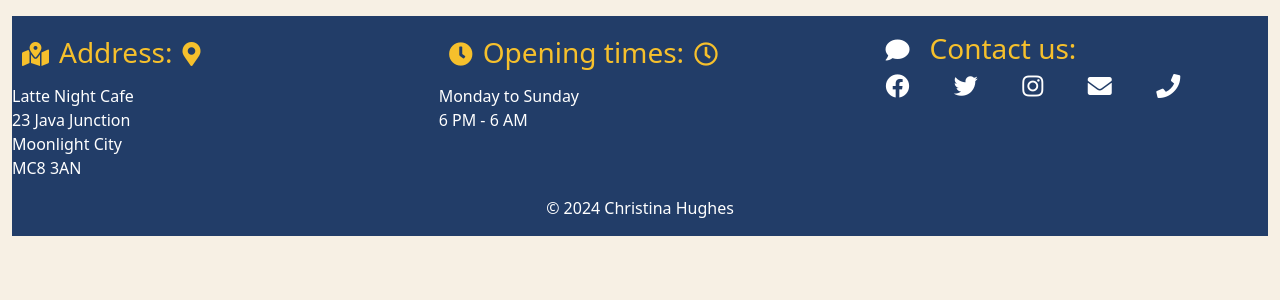
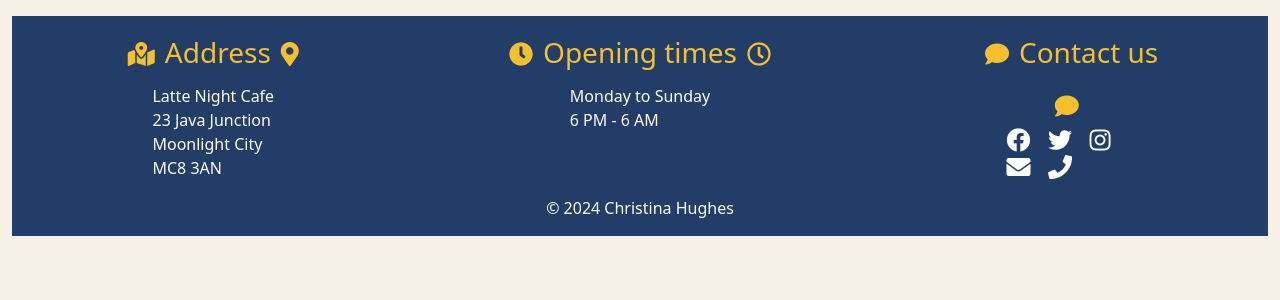
Before and after one commit to CHughes13/late-night-cafe, a Django app: page / in a window 1280 px wide. Shown: the part 70-370 px from the top of the page. Run offline with Django 4.2, Linux system fonts and the light colour scheme; parts of the project's set-up code (start-up, migrations or seed data) failed here and were passed over.

Commit message:
Create align-center CSS class. Apply to columns in footer.

```diff
--- a/static/css/style.css
+++ b/static/css/style.css
@@ -8,6 +8,12 @@
     color: #F6C02C;
     font-size: 1.5rem;
     margin: 10px;
+}
+
+.align-center {
+    display: flex;
+    flex-direction: column;
+    align-items: center;
 }
 
 /* NAVBAR */
--- a/templates/base.html
+++ b/templates/base.html
@@ -105,16 +105,16 @@
     </main>
 
     <!-- Footer -->
-    <div class="container-fluid">
+    <div class="container-fluid align-items-center">
         <footer class="footer mt-auto py-3 dark-bg">
 
             <div class="row">
                 <!-- Address column -->
-                <div class="col-md-4">
+                <div class="col-md-4 align-center">
 
 
 
-                    <h3><i class="fas fa-map-marked-alt icon-style"></i>Address:<i class="fas fa-map-marker-alt icon-style"></i></h3>
+                    <h3><i class="fas fa-map-marked-alt icon-style"></i>Address<i class="fas fa-map-marker-alt icon-style"></i></h3>
                     <ul class="text-white">
                         <li>Latte Night Cafe</li>
                         <li>23 Java Junction</li>
@@ -126,10 +126,10 @@
 
 
                 <!-- Opening Hours column -->
-                <div class="col-md-4">
+                <div class="col-md-4 align-center">
 
 
-                    <h3><i class="fas fa-clock icon-style"></i>Opening times:<i class="far fa-clock icon-style"></i></h3>
+                <h3><i class="fas fa-clock icon-style"></i>Opening times<i class="far fa-clock icon-style"></i></h3>
 
                     <ul class="text-white">
                         <li>Monday to Sunday</li>
@@ -140,9 +140,11 @@
 
 
                 <!-- Contact Us column -->
-                <div class="col-md-4 social-media-icon">
+                <div class="col-md-4 align-center">
 
-                    <h3><i class="fas fa-comment icon-style"></i>Contact us:</h3>
+                    <h3><i class="fas fa-comment icon-style"></i>Contact us</h3><i class="fas fa-comment icon-style"></i>
+
+                    <div class="social-media-icon">
 
                     <a href="https://www.facebook.com/" target="_blank" rel="noopener"
                         aria-label="Visit our Facebook page (opens in a new tab)"><i class="fab fa-facebook"></i></a>
@@ -163,10 +165,11 @@
                         title="Call +44 (0) 1234 567 890"><i class="fas fa-phone"></i></a>
                 </div>
             </div>
+        </div>
 
     <!-- Copyright line -->
     <div class="row">
-        <div class="col-12">
+        <div class="col-12 align-center">
             <p class="m-0 text-center text-white">&copy; 2024 Christina Hughes</p>
         </div>
     </div>
```
